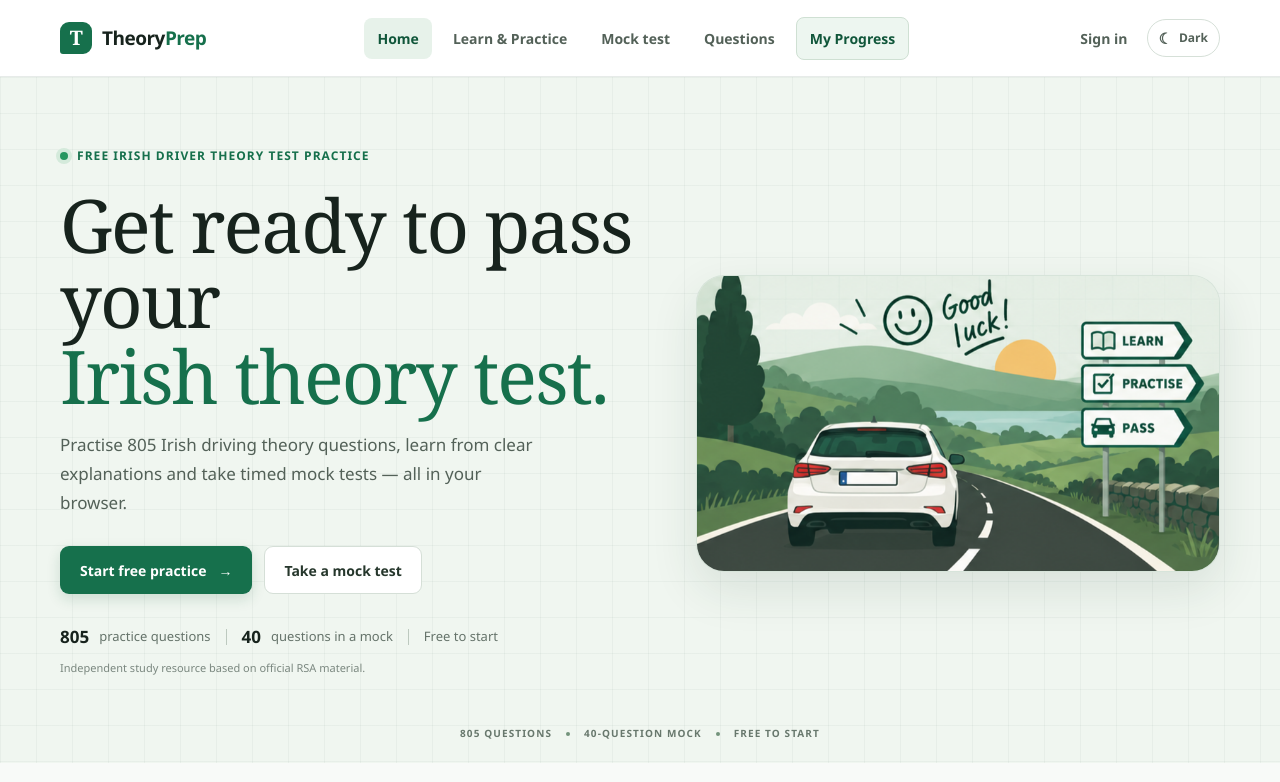
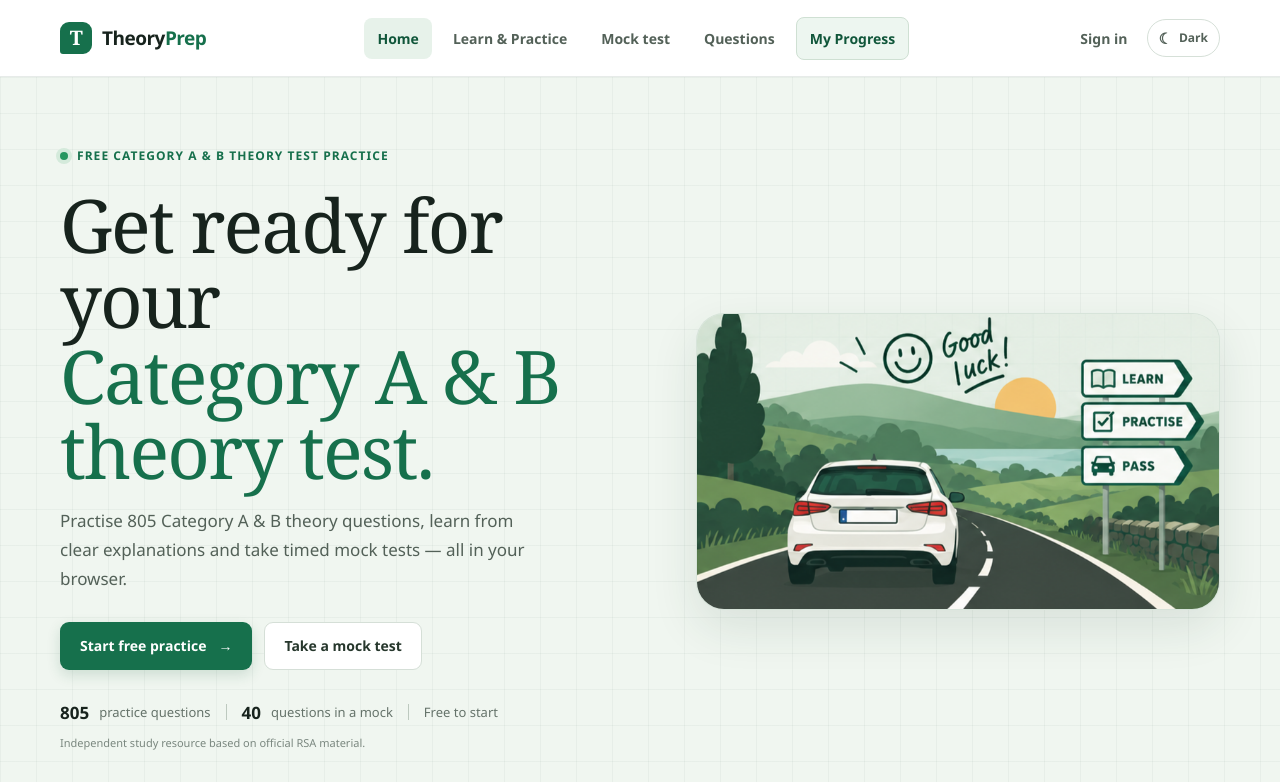
Before and after one commit to cullenry/theory-tester, a Next.js app: page / in a window 1280 px wide. Shown: the top 782 px of the page. Built offline with nearby package versions, Linux system fonts and the light colour scheme; no server answers.

Commit message:
Refine homepage for Category A and B audience

```diff
--- a/src/app/page.tsx
+++ b/src/app/page.tsx
@@ -18,9 +18,9 @@ export default function Home() {
       <section className="hero-section">
         <div className="hero-inner">
           <div className="hero-copy">
-            <p className="eyebrow hero-eyebrow"><span className="live-dot" /> Free Irish driver theory test practice</p>
-            <h1>Get ready to pass your<br /><span>Irish theory test.</span></h1>
-            <p className="hero-description">Practise 805 Irish driving theory questions, learn from clear explanations and take timed mock tests — all in your browser.</p>
+            <p className="eyebrow hero-eyebrow"><span className="live-dot" /> Free Category A & B theory test practice</p>
+            <h1>Get ready for your<br /><span>Category A & B theory test.</span></h1>
+            <p className="hero-description">Practise 805 Category A & B theory questions, learn from clear explanations and take timed mock tests — all in your browser.</p>
             <div className="hero-actions">
               <Link className="button button-primary" href="/practice">Start free practice <span aria-hidden="true">→</span></Link>
               <Link className="button button-secondary" href="/mock-test">Take a mock test</Link>
```
